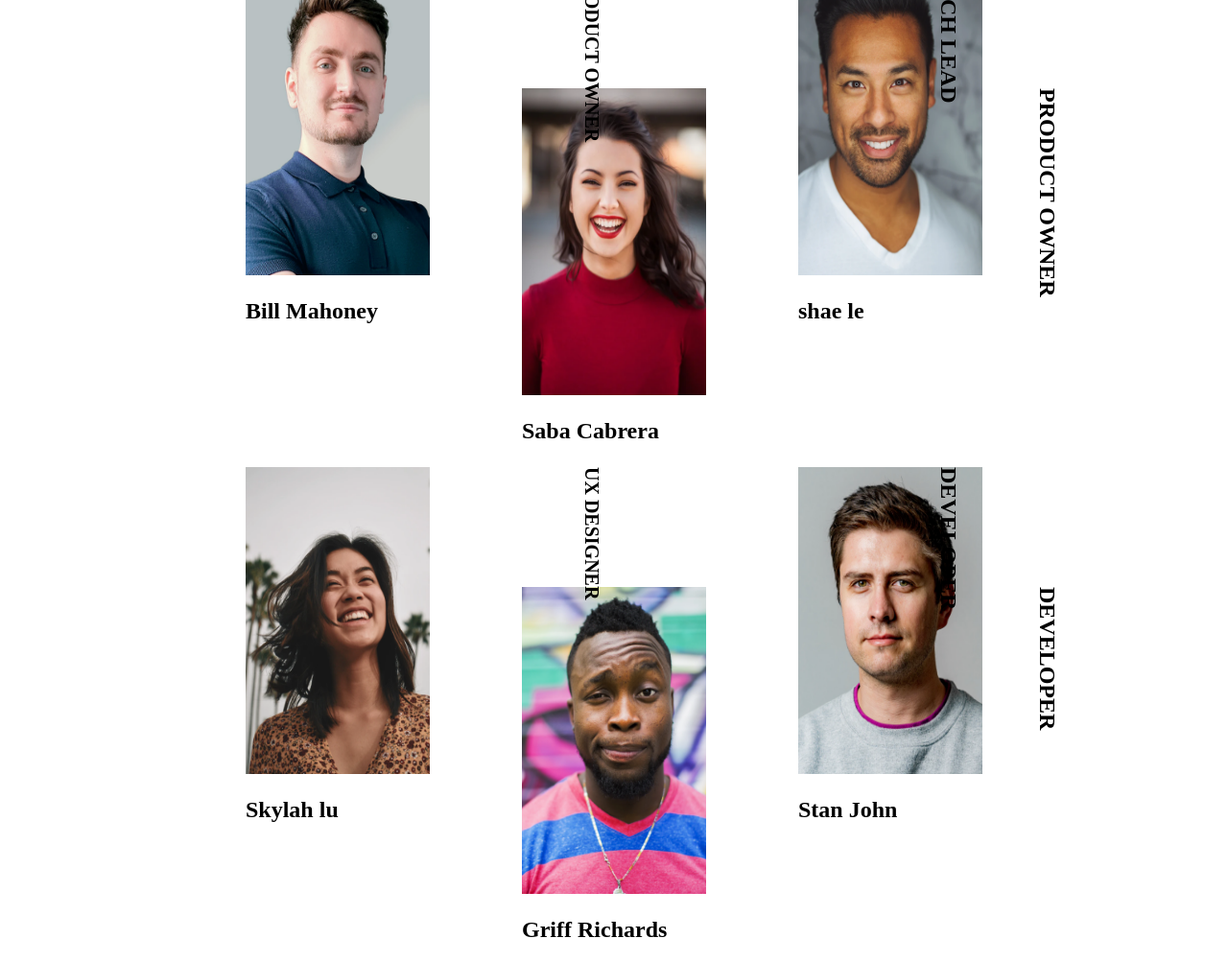
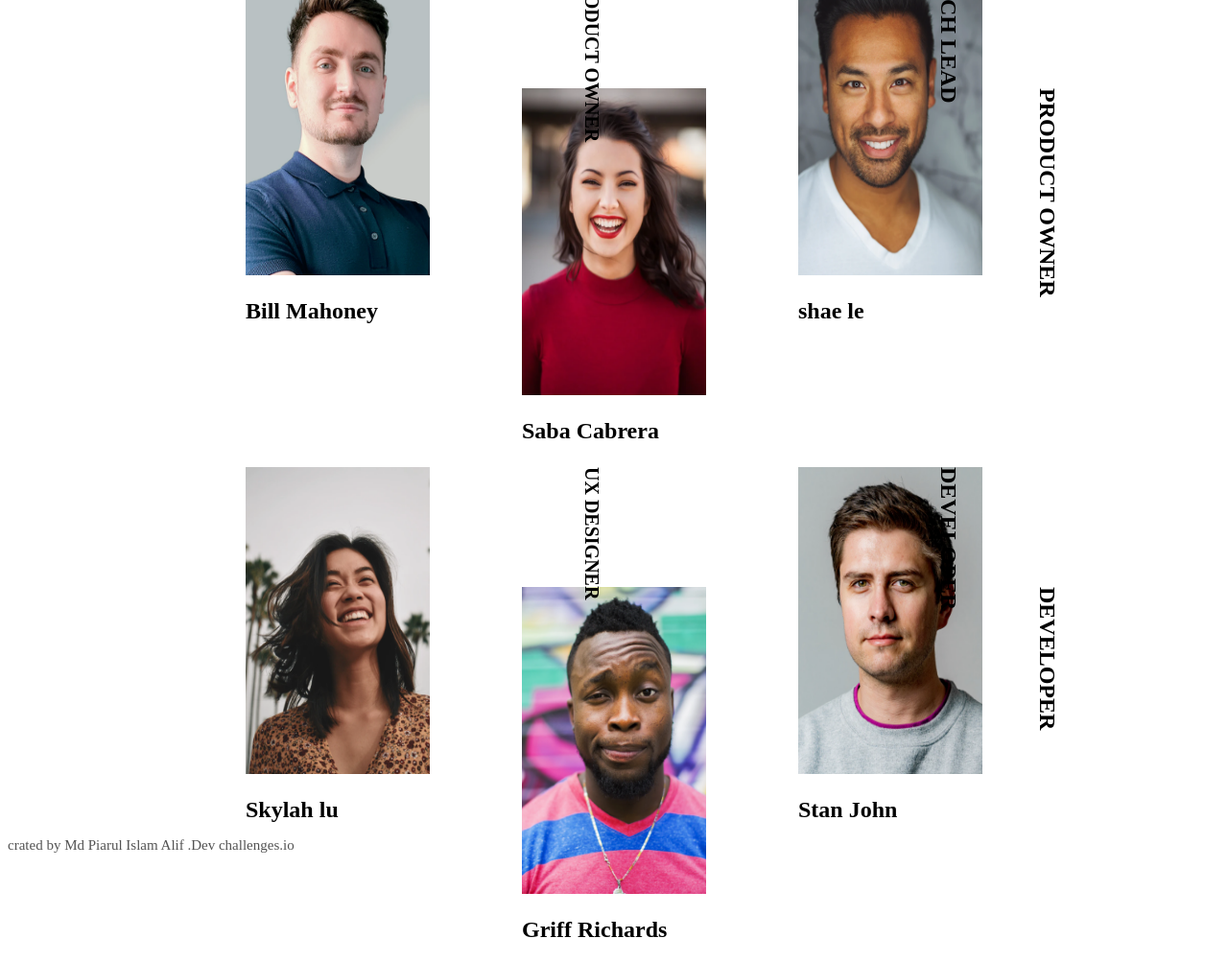
Before and after one commit to MdPiarulIslamAlif/dev-first, a plain HTML site: page index.html in a window 1280 px wide. Shown: the part 201-1204 px from the top of the page at 96% size. Drawn offline with Linux system fonts and the light colour scheme.

Commit message:
added a footer section

```diff
--- a/index.html
+++ b/index.html
@@ -73,6 +73,9 @@
                </div>
           </section>
      </main>
+     <footer>
+          <h2 class="primary-dctp">crated by Md Piarul Islam Alif .Dev challenges.io</h2>
+     </footer>
 
 </body>
 </html>
```
